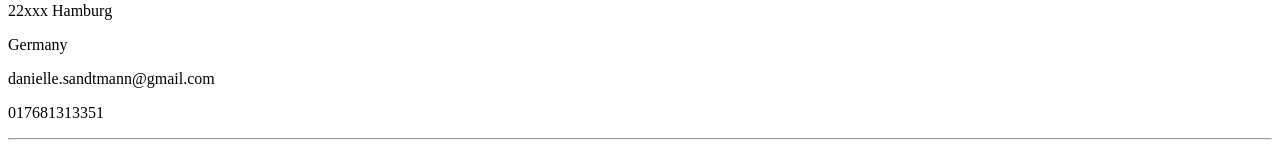
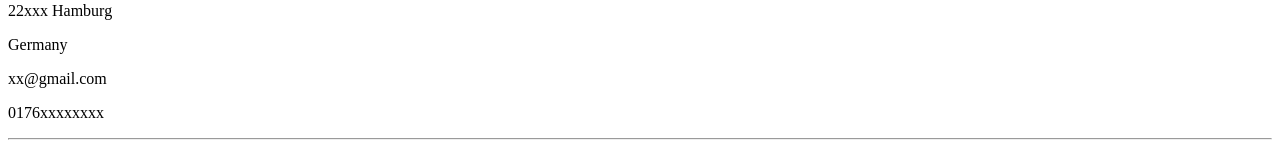
Before and after one commit to dansan110600/cv, a plain HTML site: page contact.html in a window 1280 px wide. Shown: the part 125-271 px from the top of the page. Drawn offline with Linux system fonts and the light colour scheme.

Commit message:
contact anonymous

```diff
--- a/contact.html
+++ b/contact.html
@@ -10,8 +10,8 @@
     <p>My Address</p>
     <p>22xxx Hamburg</p>
     <p>Germany</p>
-    <p>danielle.sandtmann@gmail.com</p>
-    <p>017681313351</p>
+    <p>xx@gmail.com</p>
+    <p>0176xxxxxxxx</p>
     <hr>
     <form action="mailto:danielle.sandtmann@gmail.com" method="post" enctype="text/plain">
         <label>Your Name:</label>
```
